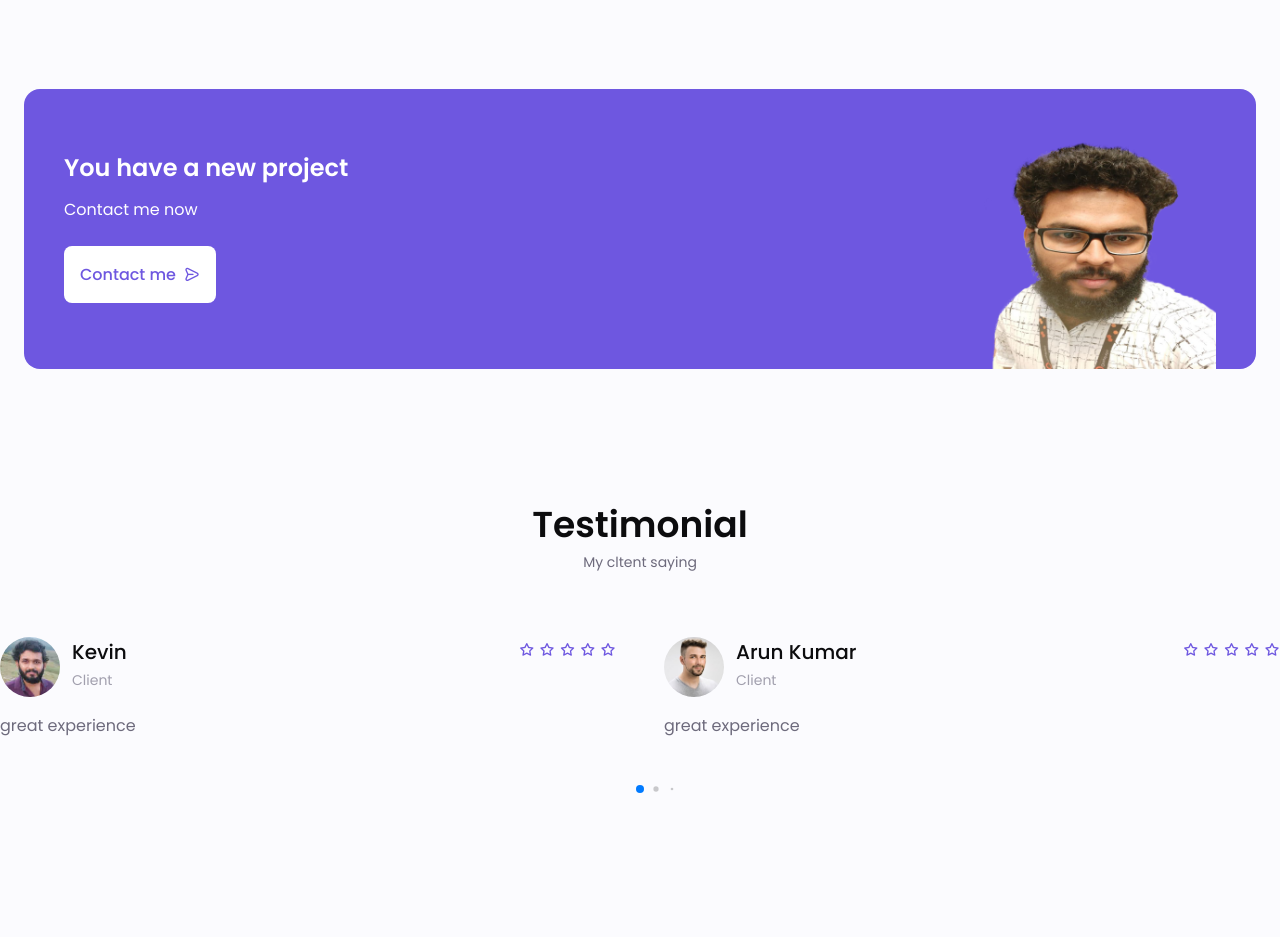
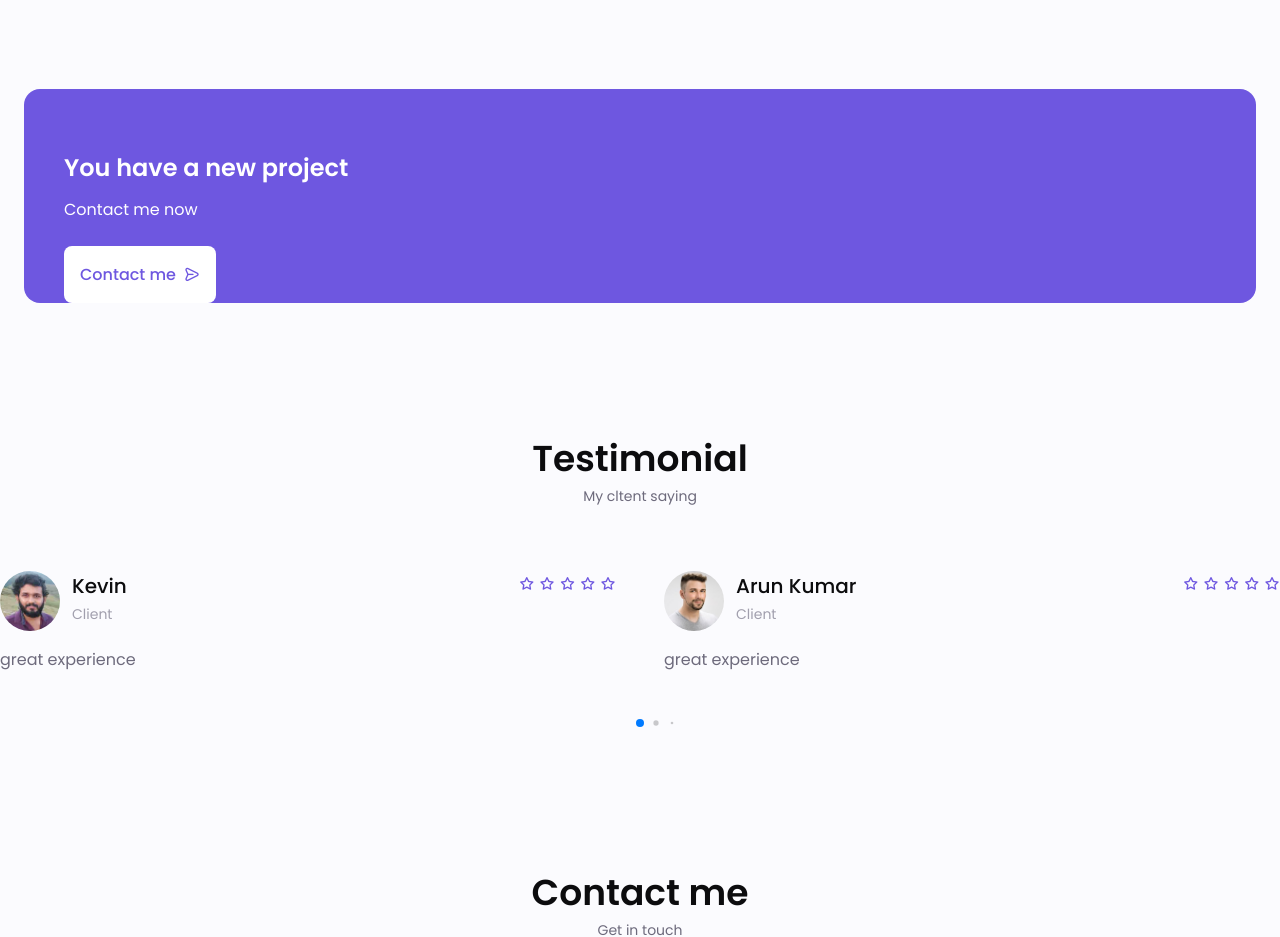
Before and after one commit to arunsites/mycv, a plain HTML site: page index.html in a window 1280 px wide. Shown: the part 4000-4937 px from the top of the page. Drawn offline with nearby package versions, Linux system fonts and the light colour scheme.

Commit message:
Update index.html

```diff
--- a/index.html
+++ b/index.html
@@ -702,7 +702,7 @@
                             <i class="uil uil-message project__icon button__icon"></i>
                         </a>
                     </div>
-                    <img src="assets/img/project2.png" alt="" class="project__img">
+                   <!-- <img src="assets/img/project.png" alt="" class="project__img"> -->
                 </div>
             </div>
 
```
